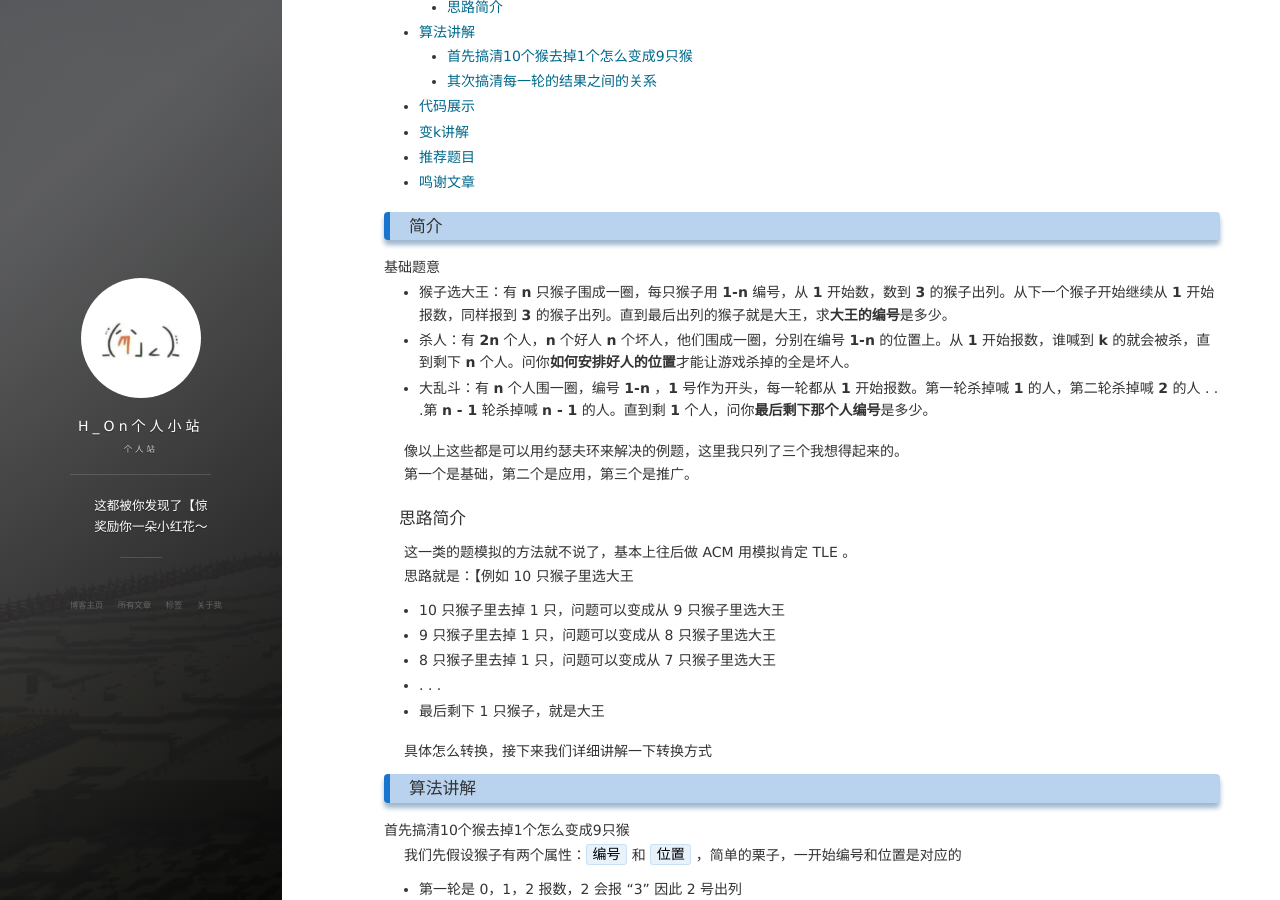
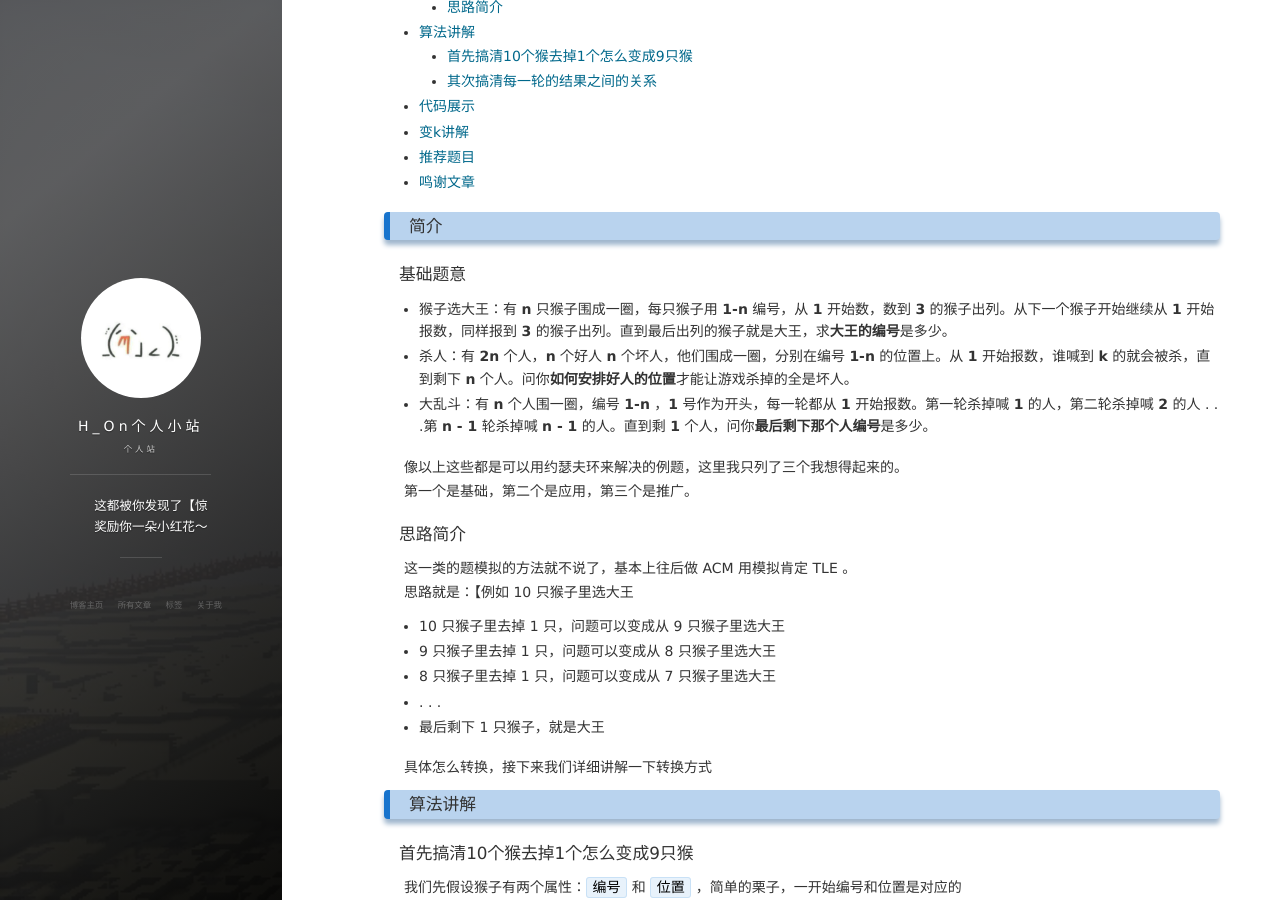
Before and after one commit to Hybrogen/Hybrogen.github.io, a Jekyll site: the page built from _posts/2020-02-27-JosephusProblem.md, in a window 1280 px wide and 900 px high, scrolled down 490 px. Built offline with Jekyll 4.4.1, drawn with Linux system fonts in a browser that asks for light colours; nearby versions of some CDN libraries; comment, search, counter and statistics services are not loaded.

Commit message:
约瑟夫环讲解

````diff
--- a/_posts/2020-02-27-JosephusProblem.md
+++ b/_posts/2020-02-27-JosephusProblem.md
@@ -28,7 +28,7 @@ tag: 算法
 * [鸣谢文章](#鸣谢文章)
 
 ### 简介
-##### 基础题意
+#### 基础题意
 * 猴子选大王：有 **n** 只猴子围成一圈，每只猴子用 **1-n** 编号，从 **1** 开始数，数到 **3** 的猴子出列。从下一个猴子开始继续从 **1** 开始报数，同样报到 **3** 的猴子出列。直到最后出列的猴子就是大王，求**大王的编号**是多少。
 * 杀人：有 **2n** 个人，**n** 个好人 **n** 个坏人，他们围成一圈，分别在编号 **1-n** 的位置上。从 **1** 开始报数，谁喊到 **k** 的就会被杀，直到剩下 **n** 个人。问你**如何安排好人的位置**才能让游戏杀掉的全是坏人。
 * 大乱斗：有 **n** 个人围一圈，编号 **1-n** ，**1** 号作为开头，每一轮都从 **1** 开始报数。第一轮杀掉喊 **1** 的人，第二轮杀掉喊 **2** 的人 . . .第 **n - 1** 轮杀掉喊 **n - 1** 的人。直到剩 **1** 个人，问你**最后剩下那个人编号**是多少。
@@ -48,7 +48,7 @@ tag: 算法
 具体怎么转换，接下来我们详细讲解一下转换方式
 
 ### 算法讲解
-##### 首先搞清10个猴去掉1个怎么变成9只猴
+#### 首先搞清10个猴去掉1个怎么变成9只猴
 我们先假设猴子有两个属性：`编号` 和 `位置` ，简单的栗子，一开始编号和位置是对应的
 * 第一轮是 0，1，2 报数，2 会报 "3" 因此 2 号出列
 * 之后从 3 号开始报数，我们可以理解为 0，1 报数完成以后跑到了队尾。那么此时 3 号猴从 3 的位置跑到了 0 的位置，其他猴都往前走
@@ -72,7 +72,7 @@ tag: 算法
 
 要注意一点，实际上程序里的编号并不是 `1 ~ n` 而是 `0 ~ n-1` 。因为我们在往后推移的时候有可能会超出人数，因此要对人数取余，而 `n 的余数是 0 ~ n-1` 因此如果用 `1 ~ n` 来推算会出错，结果需要 `+1`，之后看代码的时候还会再次说明此事
 
-##### 其次搞清每一轮的结果之间的关系
+#### 其次搞清每一轮的结果之间的关系
 **k** 是一个数，每当报数报到 k 就把这个人踢出去，这里先声明一下 k ，现在先以 3 为例。
 观察上面的栗子，最开始的序列是
 ```cpp
````
